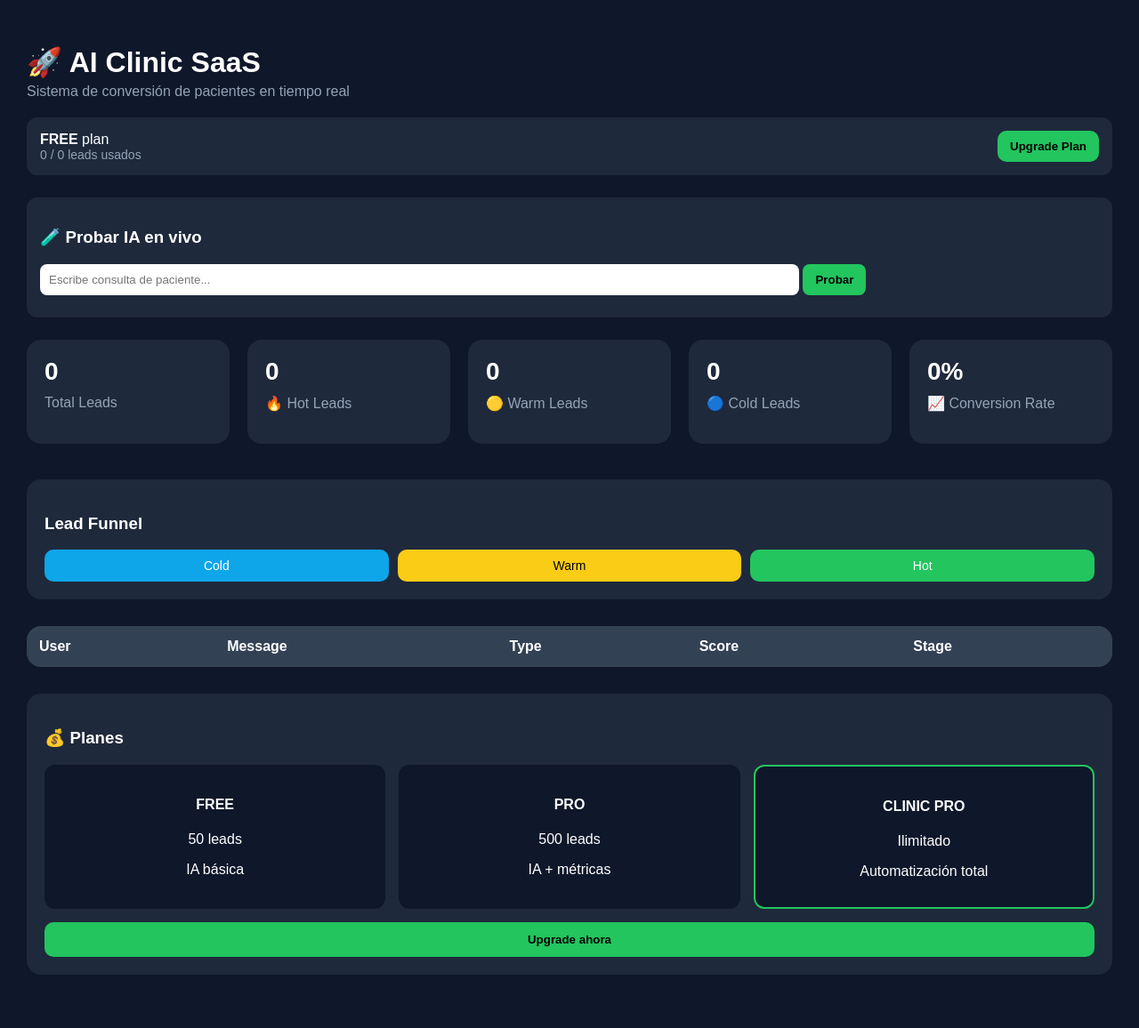
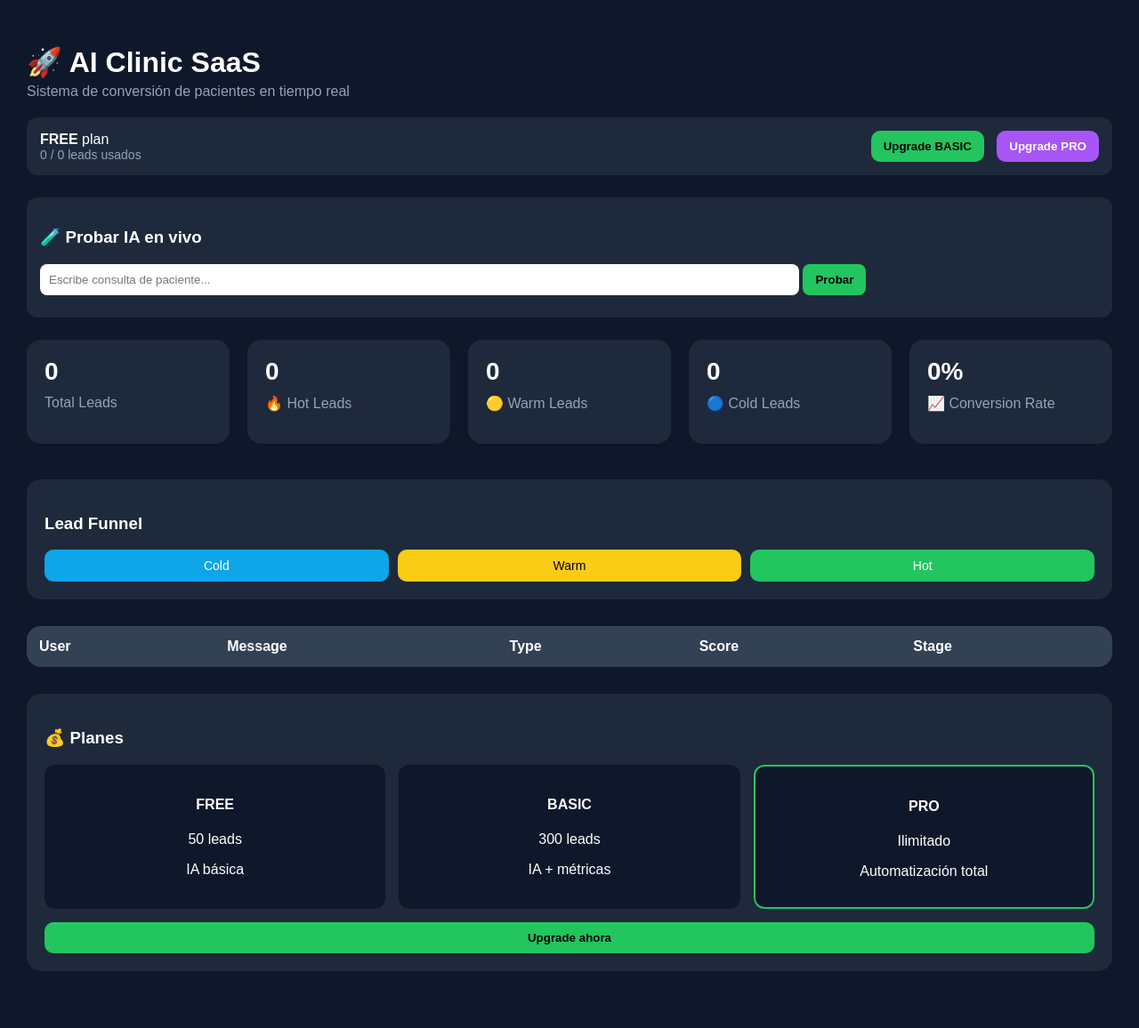
Before and after one commit to Felpu01/ai-clinic-assistant, a Flask app: page /dashboard in a window 1280 px wide. Shown: the whole page at 89% size. After the commit the page ends 1092 px from the top, so only its background shows below. Run offline with Flask 3, Linux system fonts and the light colour scheme; the visitor is signed in with stand-in values (Sample User, id 1); data that the repository does not hold is empty.

Commit message:
Update dashboard.html

```diff
--- a/templates/dashboard.html
+++ b/templates/dashboard.html
@@ -15,16 +15,9 @@
             font-family: Arial, sans-serif;
         }
 
-        h1 {
-            margin-bottom: 5px;
-        }
+        h1 { margin-bottom: 5px; }
+        .subtitle { color: #94a3b8; margin-bottom: 20px; }
 
-        .subtitle {
-            color: #94a3b8;
-            margin-bottom: 20px;
-        }
-
-        /* ---------------- PLAN BAR ---------------- */
         .plan-bar {
             background: #1e293b;
             padding: 15px;
@@ -35,10 +28,7 @@
             align-items: center;
         }
 
-        .plan-info {
-            font-size: 14px;
-            color: #94a3b8;
-        }
+        .plan-info { font-size: 14px; color: #94a3b8; }
 
         .upgrade-btn {
             background: #22c55e;
@@ -50,11 +40,8 @@
             font-weight: bold;
         }
 
-        .upgrade-btn:hover {
-            background: #16a34a;
-        }
+        .upgrade-btn:hover { background: #16a34a; }
 
-        /* ---------------- DEMO BOX ---------------- */
         .demo-box {
             background: #1e293b;
             padding: 15px;
@@ -78,12 +65,8 @@
             font-weight: bold;
         }
 
-        .demo-response {
-            margin-top: 10px;
-            color: #94a3b8;
-        }
+        .demo-response { margin-top: 10px; color: #94a3b8; }
 
-        /* ---------------- PRICING ---------------- */
         .pricing {
             background: #1e293b;
             padding: 20px;
@@ -106,11 +89,8 @@
             text-align: center;
         }
 
-        .highlight {
-            border: 2px solid #22c55e;
-        }
+        .highlight { border: 2px solid #22c55e; }
 
-        /* ---------------- CARDS ---------------- */
         .cards {
             display: grid;
             grid-template-columns: repeat(5, 1fr);
@@ -124,17 +104,9 @@
             border-radius: 16px;
         }
 
-        .card h2 {
-            margin: 0;
-            font-size: 28px;
-        }
+        .card h2 { margin: 0; font-size: 28px; }
+        .card p { margin-top: 10px; color: #94a3b8; }
 
-        .card p {
-            margin-top: 10px;
-            color: #94a3b8;
-        }
-
-        /* ---------------- ALERT ---------------- */
         .alert {
             background: #7f1d1d;
             padding: 12px;
@@ -143,7 +115,6 @@
             display: none;
         }
 
-        /* ---------------- FUNNEL ---------------- */
         .funnel {
             background: #1e293b;
             padding: 20px;
@@ -202,17 +173,23 @@
             <div class="plan-info" id="usage">0 / 0 leads usados</div>
         </div>
 
-        <button class="upgrade-btn" onclick="alert('Stripe upgrade flow')">
-            Upgrade Plan
-        </button>
+        <!-- 🔥 STRIPE REAL -->
+        <div>
+            <button class="upgrade-btn" onclick="buyPlan('BASIC')">
+                Upgrade BASIC
+            </button>
+
+            <button class="upgrade-btn" style="margin-left:10px;background:#a855f7;color:white;" onclick="buyPlan('PRO')">
+                Upgrade PRO
+            </button>
+        </div>
     </div>
 
-    <!-- ALERTA -->
     <div class="alert" id="limitAlert">
         ⚠️ Estás cerca o en el límite de tu plan.
     </div>
 
-    <!-- 🧪 DEMO IA -->
+    <!-- DEMO IA -->
     <div class="demo-box">
         <h3>🧪 Probar IA en vivo</h3>
 
@@ -224,32 +201,11 @@
 
     <!-- KPI -->
     <div class="cards">
-
-        <div class="card">
-            <h2 id="total">0</h2>
-            <p>Total Leads</p>
-        </div>
-
-        <div class="card">
-            <h2 id="hot">0</h2>
-            <p>🔥 Hot Leads</p>
-        </div>
-
-        <div class="card">
-            <h2 id="warm">0</h2>
-            <p>🟡 Warm Leads</p>
-        </div>
-
-        <div class="card">
-            <h2 id="cold">0</h2>
-            <p>🔵 Cold Leads</p>
-        </div>
-
-        <div class="card">
-            <h2 id="conversion">0%</h2>
-            <p>📈 Conversion Rate</p>
-        </div>
-
+        <div class="card"><h2 id="total">0</h2><p>Total Leads</p></div>
+        <div class="card"><h2 id="hot">0</h2><p>🔥 Hot Leads</p></div>
+        <div class="card"><h2 id="warm">0</h2><p>🟡 Warm Leads</p></div>
+        <div class="card"><h2 id="cold">0</h2><p>🔵 Cold Leads</p></div>
+        <div class="card"><h2 id="conversion">0%</h2><p>📈 Conversion Rate</p></div>
     </div>
 
     <!-- FUNNEL -->
@@ -273,16 +229,14 @@
                 <th>Stage</th>
             </tr>
         </thead>
-
         <tbody id="leadsTable"></tbody>
     </table>
 
-    <!-- 💰 PRICING -->
+    <!-- PRICING -->
     <div class="pricing">
         <h3>💰 Planes</h3>
 
         <div class="pricing-grid">
-
             <div class="price-card">
                 <h4>FREE</h4>
                 <p>50 leads</p>
@@ -290,26 +244,49 @@
             </div>
 
             <div class="price-card">
-                <h4>PRO</h4>
-                <p>500 leads</p>
+                <h4>BASIC</h4>
+                <p>300 leads</p>
                 <p>IA + métricas</p>
             </div>
 
             <div class="price-card highlight">
-                <h4>CLINIC PRO</h4>
+                <h4>PRO</h4>
                 <p>Ilimitado</p>
                 <p>Automatización total</p>
             </div>
-
         </div>
 
-        <button style="width:100%;margin-top:15px;padding:12px;background:#22c55e;border:none;border-radius:10px;font-weight:bold;">
+        <button class="upgrade-btn" style="width:100%;margin-top:15px;" onclick="buyPlan('PRO')">
             Upgrade ahora
         </button>
     </div>
 
     <script src="/static/dashboard.js"></script>
 
+    <!-- 🔥 STRIPE FLOW -->
+    <script>
+        function buyPlan(plan) {
+            fetch("/create-checkout-session", {
+                method: "POST",
+                headers: {
+                    "Content-Type": "application/json"
+                },
+                body: JSON.stringify({ plan })
+            })
+            .then(res => res.json())
+            .then(data => {
+                if (data.url) {
+                    window.location.href = data.url;
+                } else {
+                    alert("Error Stripe: " + JSON.stringify(data));
+                }
+            })
+            .catch(err => {
+                alert("Error: " + err);
+            });
+        }
+    </script>
+
 </body>
 
 </html>
```
